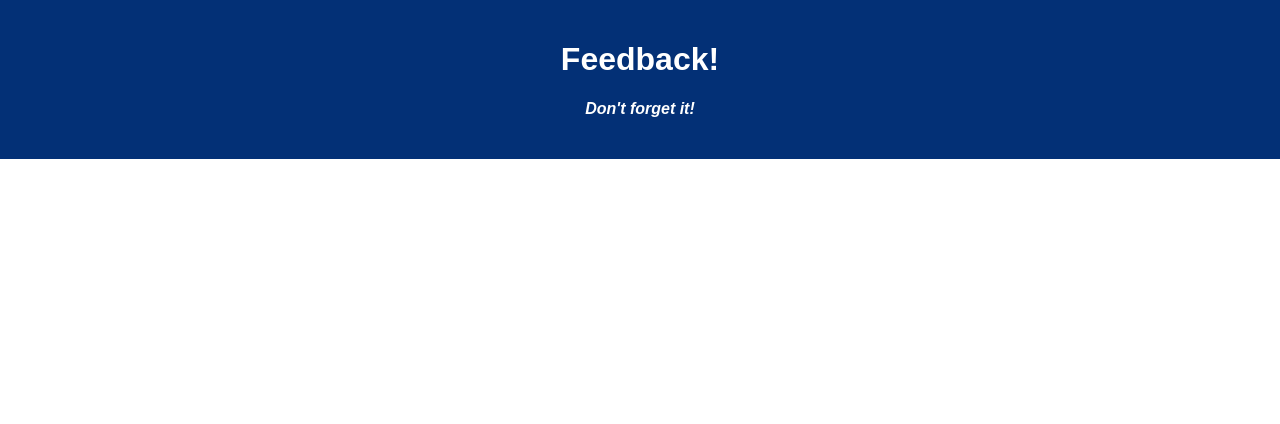
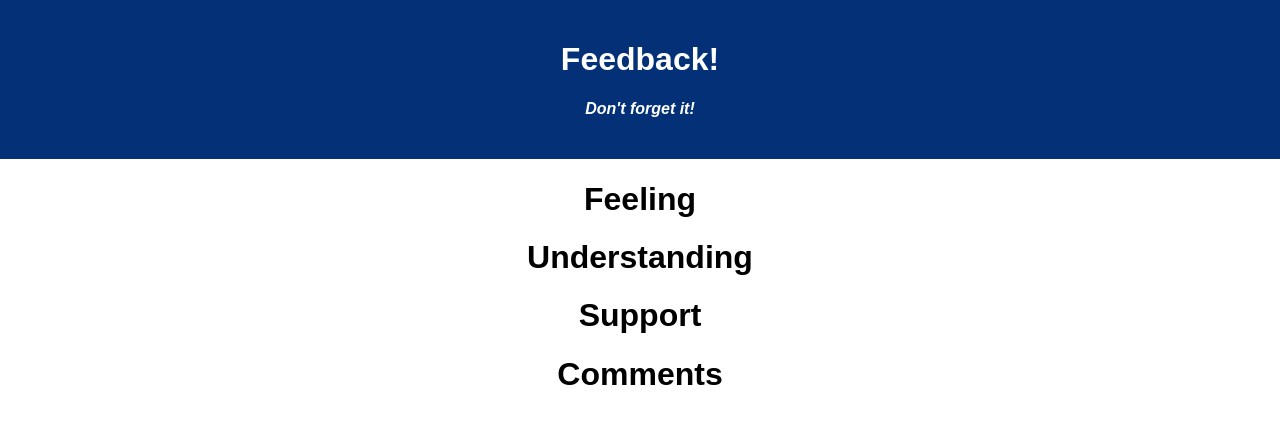
Before and after one commit to JeannieRenee/weekend-redux-feedback-loop, a React (Create React App) app: page / in a window 1280 px wide. Shown: the top 424 px of the page. Built offline with nearby package versions, Linux system fonts and the light colour scheme.

Commit message:
wireframed out

```diff
--- a/src/components/App/App.jsx
+++ b/src/components/App/App.jsx
@@ -1,6 +1,12 @@
 import React from 'react';
 import axios from 'axios';
 import './App.css';
+// component imports
+import Comments from '../Comments/Comments';
+import Feeling from '../Feeling/Feeling';
+import Support from '../Support/Support';
+import Understanding from '../Understanding/Understanding';
+
 
 function App() {
 
@@ -10,6 +16,12 @@
         <h1 className='App-title'>Feedback!</h1>
         <h4>Don't forget it!</h4>
       </header>
+
+      <Feeling />
+      <Understanding />
+      <Support />
+      <Comments />
+
     </div>
   );
 }
--- /dev/null
+++ b/src/components/Comments/Comments.jsx
@@ -0,0 +1,9 @@
+
+
+function Comments(){
+    return (
+        <h1>Comments</h1>
+    )
+}
+
+export default Comments;
--- /dev/null
+++ b/src/components/Feeling/Feeling.jsx
@@ -0,0 +1,9 @@
+
+
+function Feeling(){
+    return (
+        <h1>Feeling</h1>
+    )
+}
+
+export default Feeling;
--- /dev/null
+++ b/src/components/Support/Support.jsx
@@ -0,0 +1,9 @@
+
+
+function Support(){
+    return (
+        <h1>Support</h1>
+    )
+}
+
+export default Support;
--- /dev/null
+++ b/src/components/Understanding/Understanding.jsx
@@ -0,0 +1,9 @@
+
+
+function Understanding(){
+    return (
+        <h1>Understanding</h1>
+    )
+}
+
+export default Understanding;
```
